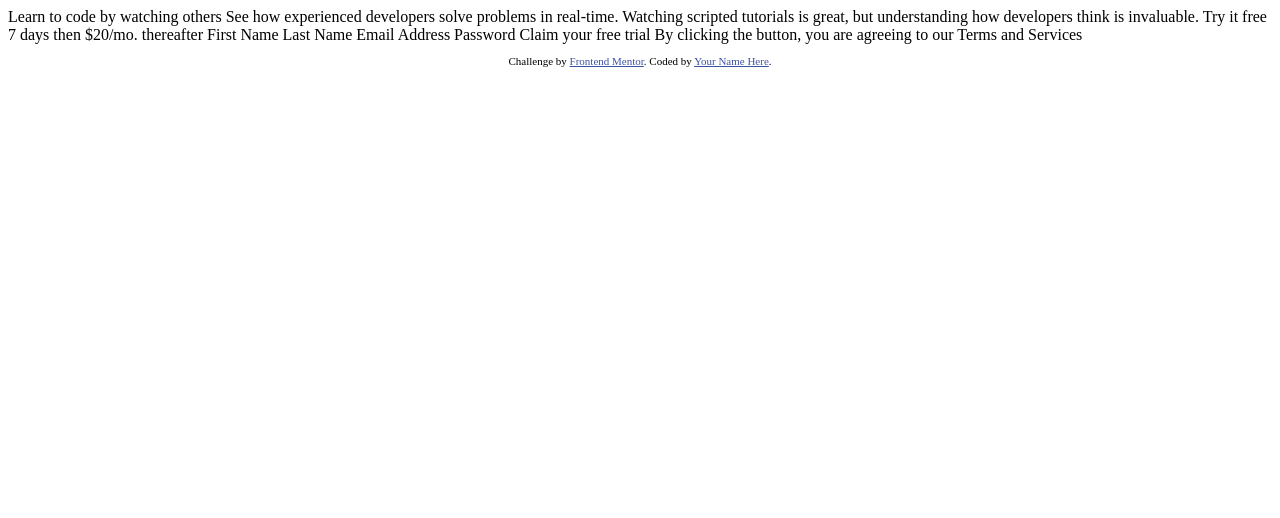
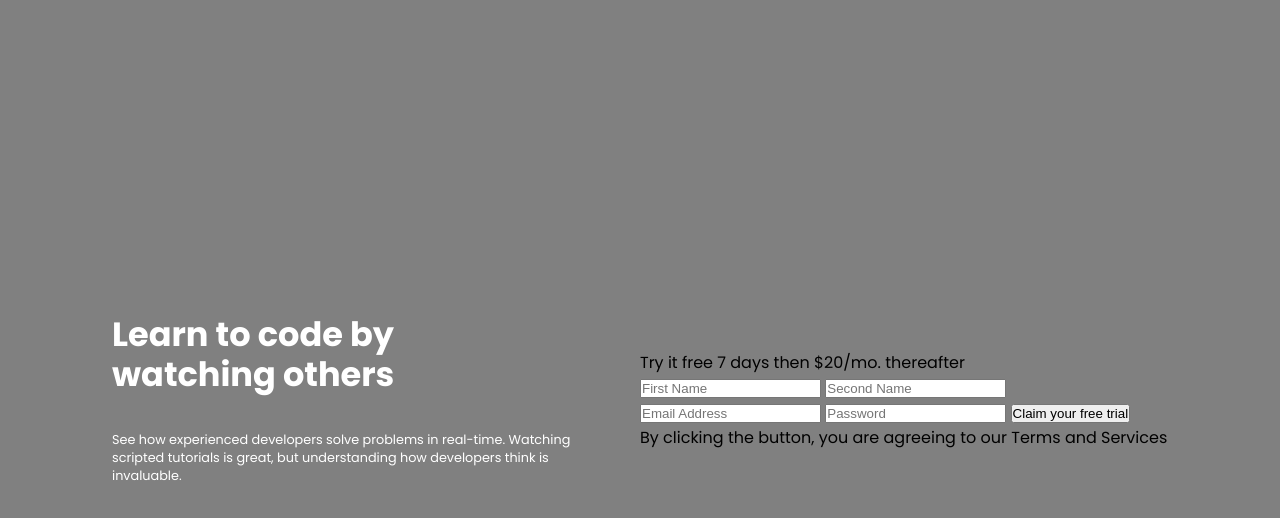
Before and after one commit to x-147/intro-component-with-signup-form-master, a plain HTML site: page index.html in a window 1280 px wide. Drawn offline with Linux system fonts and the light colour scheme.

Commit message:
feat: main grid layout, flex layout for left container (text)

```diff
--- a/index.html
+++ b/index.html
@@ -1,42 +1,61 @@
 <!DOCTYPE html>
 <html lang="en">
-<head>
-  <meta charset="UTF-8">
-  <meta name="viewport" content="width=device-width, initial-scale=1.0"> <!-- displays site properly based on user's device -->
+  <head>
+    <meta charset="UTF-8" />
+    <meta name="viewport" content="width=device-width, initial-scale=1.0" />
+    <!-- displays site properly based on user's device -->
 
-  <link rel="icon" type="image/png" sizes="32x32" href="./images/favicon-32x32.png">
+    <link
+      rel="icon"
+      type="image/png"
+      sizes="32x32"
+      href="./images/favicon-32x32.png"
+    />
 
-  <title>Frontend Mentor | Intro component with sign up form</title>
+    <link rel="stylesheet" href="styles.css" />
 
-  <!-- Feel free to remove these styles or customise in your own stylesheet 👍 -->
-  <style>
-    .attribution { font-size: 11px; text-align: center; }
-    .attribution a { color: hsl(228, 45%, 44%); }
-  </style>
-</head>
-<body>
+    <link rel="preconnect" href="https://fonts.googleapis.com" />
+    <link rel="preconnect" href="https://fonts.gstatic.com" crossorigin />
+    <link
+      href="https://fonts.googleapis.com/css2?family=Poppins:ital,wght@0,100;0,200;0,300;0,400;0,500;0,600;0,700;0,800;0,900;1,100;1,200;1,300;1,400;1,500;1,600;1,700;1,800;1,900&display=swap"
+      rel="stylesheet"
+    />
 
-  Learn to code by watching others
+    <title>Frontend Mentor | Intro component with sign up form</title>
+  </head>
+  <body>
+    <div class="left-container">
+      <div class="left-container-text">
+        <div class="left-container-heading">
+          Learn to code by watching others
+        </div>
 
-  See how experienced developers solve problems in real-time. Watching scripted tutorials is great,
-  but understanding how developers think is invaluable.
+        <div class="left-container-description">
+          See how experienced developers solve problems in real-time. Watching
+          scripted tutorials is great, but understanding how developers think is
+          invaluable.
+        </div>
+      </div>
+    </div>
+    <div class="right-container">
+      <div class="right-container-cta">
+        Try it free 7 days then $20/mo. thereafter
+      </div>
+      <div class="right-container-form">
+        <input type="text" placeholder="First Name" />
+        <input type="text" placeholder="Second Name" />
+        <input type="email" placeholder="Email Address" />
+        <input type="text" placeholder="Password" />
+        <button>Claim your free trial</button>
+        <div class="tiny-text-tos">
+          By clicking the button, you are agreeing to our Terms and Services
+        </div>
+      </div>
+    </div>
+    <!--
 
-  Try it free 7 days then $20/mo. thereafter
 
-  First Name
-  Last Name
-  Email Address
-  Password
 
-  Claim your free trial
-
-  By clicking the button, you are agreeing to our Terms and Services
-
-  <footer>
-    <p class="attribution">
-      Challenge by <a href="https://www.frontendmentor.io?ref=challenge" target="_blank">Frontend Mentor</a>.
-      Coded by <a href="#">Your Name Here</a>.
-    </p>
-  </footer>
-</body>
+ -->
+  </body>
 </html>
--- /dev/null
+++ b/styles.css
@@ -0,0 +1,60 @@
+* {
+  margin: 0;
+  padding: 0;
+  box-sizing: border-box;
+}
+
+html {
+  font-size: 16px;
+}
+
+body {
+  font-family: 'Poppins', sans-serif;
+  font-style: normal;
+
+  display: grid;
+  grid-template-columns: 1fr 1fr;
+  grid-template-rows: 1fr;
+  justify-items: center;
+  align-items: center;
+  height: 100dvh;
+
+  /* background-image: url('./images/bg-intro-desktop.png'); */
+  /* background-color: hsl(0, 100%, 74%); */
+  background-color: grey;
+}
+
+.left-container {
+  padding-left: 7rem;
+}
+
+.left-container-text {
+  display: flex;
+  flex-direction: column;
+
+  justify-content: space-between;
+  align-items: center;
+
+  height: 170px;
+}
+
+.left-container-heading {
+  color: white;
+  font-size: 2.1rem;
+  font-weight: 700;
+  /* letter-spacing: 0.1rem; */
+  line-height: 2.5rem;
+
+  margin-right: 10rem;
+}
+
+.left-container-description {
+  color: white;
+  font-size: 0.8rem;
+
+  margin-right: 2rem;
+}
+
+.right-container {
+  padding-right: 7rem;
+}
```
